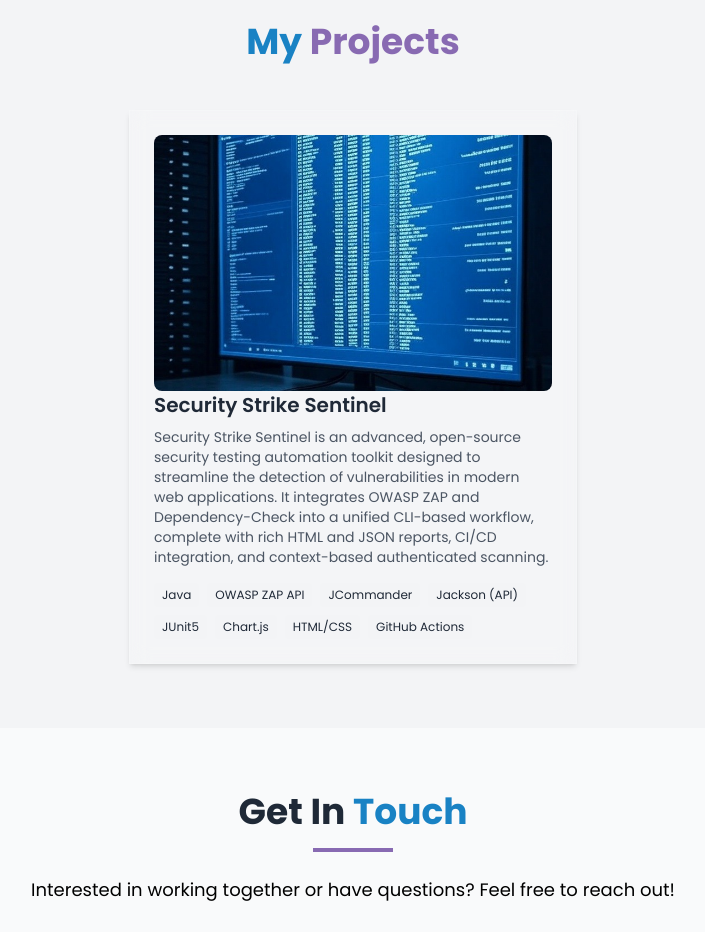
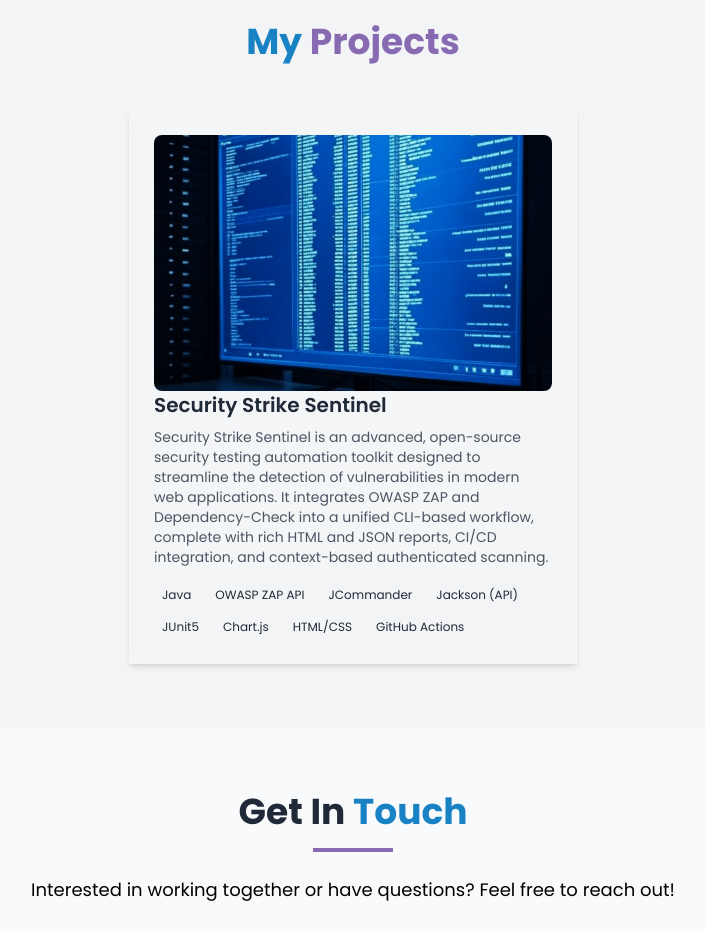
Before and after one commit to Toraaaamizu/vue-rj-portfolio, a Vue app: page / in a window 1280 px wide. Shown: the part 2980-3912 px from the top of the page, without its empty margins (287-992 px from the left). Built offline with nearby package versions, Linux system fonts and the light colour scheme.

Commit message:
Updated Projects.vue since project image is not displayed

```diff
--- a/src/components/Projects.vue
+++ b/src/components/Projects.vue
@@ -45,7 +45,7 @@
 const projects = [
   {
     title: 'Security Strike Sentinel',
-    image: '/public/sss.jpg',
+    image: '/public/securitystrikesentinel.PNG',
     description: 'Security Strike Sentinel is an advanced, open-source security testing automation toolkit designed to streamline the detection of vulnerabilities in modern web applications. It integrates OWASP ZAP and Dependency-Check into a unified CLI-based workflow, complete with rich HTML and JSON reports, CI/CD integration, and context-based authenticated scanning.',
     tools: ['Java', 'OWASP ZAP API', 'JCommander', 'Jackson (API) ', 'JUnit5', 'Chart.js', 'HTML/CSS', 'GitHub Actions']
   }
```
Also changed, not shown: public/securitystrikesentinel.PNG (added), public/securitystrikesentinel.jpg (added).
